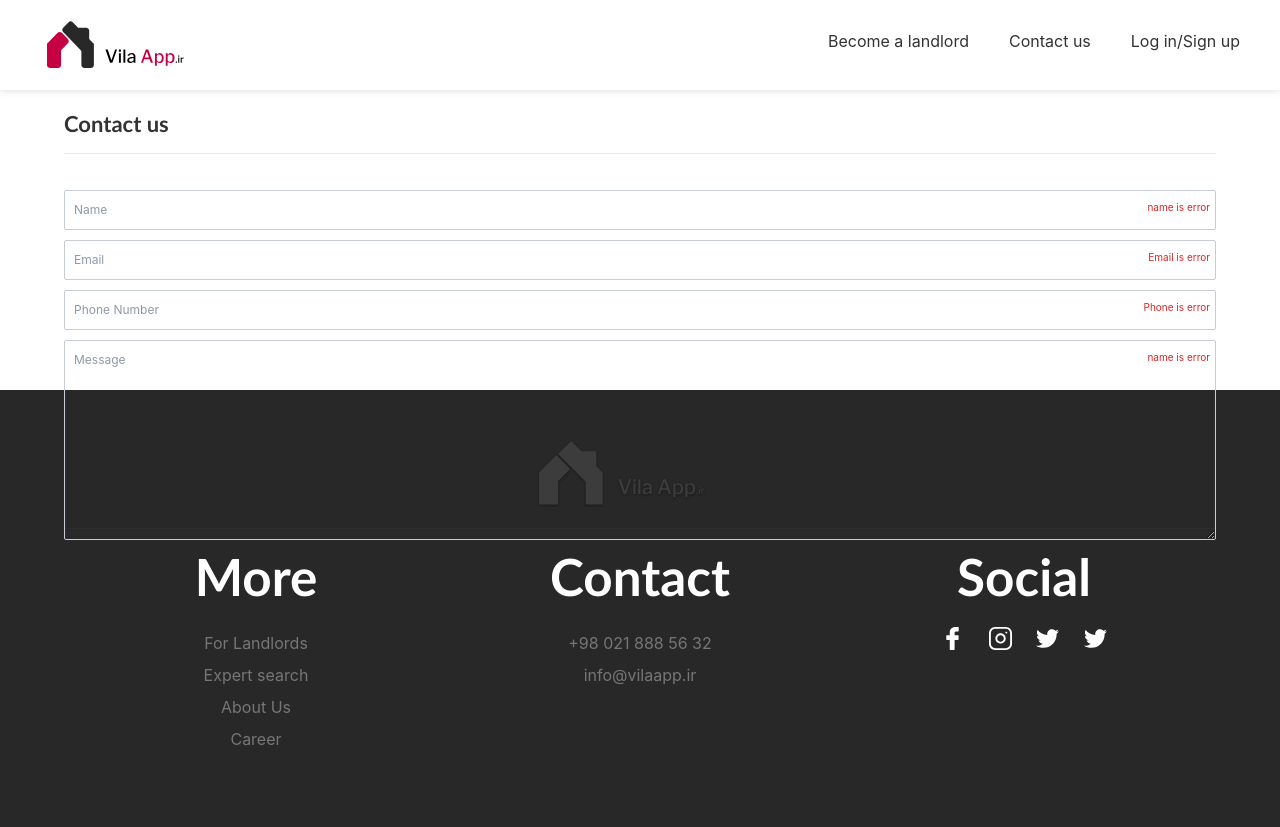
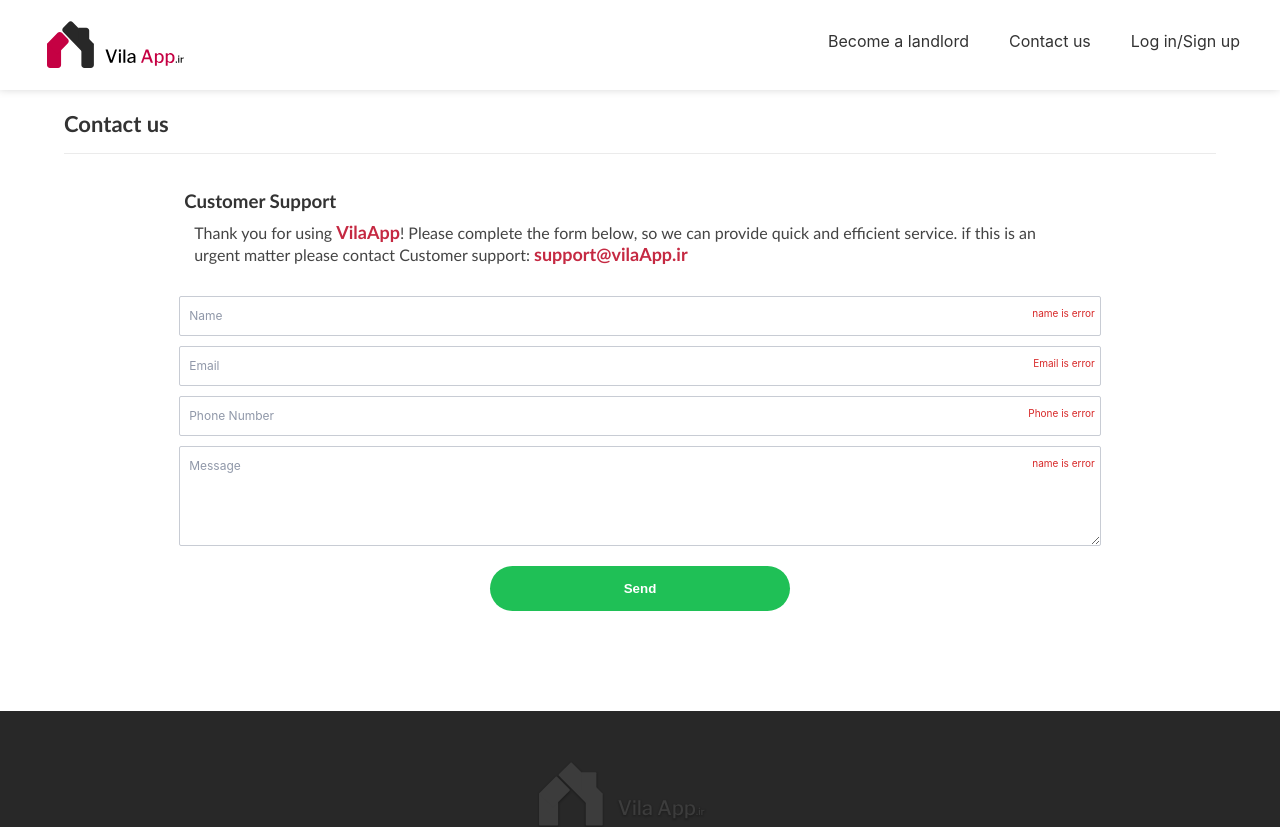
Before and after one commit to arasico/vilaapp, a React (Create React App) app: page /contact-us in a window 1280 px wide. Shown: the top 827 px of the page. Built offline with nearby package versions, Linux system fonts and the light colour scheme.

Commit message:
contact us is fixed

```diff
--- /dev/null
+++ b/src/en/components/commonInput/InputTextArea.css
@@ -0,0 +1,75 @@
+.Textarea{
+    width: 100%;
+    height: 100px;
+
+}
+.textarea-label {
+    position: relative;
+    margin:10px auto;
+    width: 100%;
+    /* max-height: 280px; */
+    height: 40px;
+
+  }
+  .textarea-label .span-label {
+    position: absolute;
+    top: 12px;
+    left: 7px;
+    font-size: 12px;
+    color: #9098a9;
+    z-index: -1;
+    transition: all .3s cubic-bezier(0.000, 0.555, 0.025, 0.985);
+    background-color: #fff;
+    padding: 0px 3px;
+    user-select: none;
+  }
+
+  .textarea-label textarea {
+    -webkit-appearance: none;
+    width: 100%;
+    font-family: inherit;
+    padding: 12px 0px 12px 5px;
+    max-height: 100px;
+    min-width: 100%;
+    font-size: 14px;
+    border: 1px solid #c8ccd4;
+    background: none;
+    border-radius: 2px;
+    color: #223254;
+    background-color: transparent;
+    transition: all .3s cubic-bezier(0.000, 0.555, 0.025, 0.985);
+
+  }
+
+
+
+  .textarea-label textarea:not(:placeholder-shown) + .span-label ,   .textarea-label textarea:focus + .span-label  {
+    color: rgb(0, 144, 207);
+    top: -8px;
+    font-size: 10px;
+    z-index: 4;
+    transition: all .3s cubic-bezier(0.000, 0.555, 0.025, 0.985);
+    user-select: none;
+
+  }
+
+  .textarea-label textarea:not(:placeholder-shown) + .span-label ,   .textarea-label textarea:focus + .span-label {
+    color: rgb(0, 144, 207);
+    top: -8px;
+    font-size: 10px;
+    z-index: 4;
+    transition: all .3s cubic-bezier(0.000, 0.555, 0.025, 0.985);
+    user-select: none;
+
+  }
+
+.textarea-error-text{
+    position: absolute;
+    font-size: 10px;
+    right: 6px;
+    color: #d72727;
+    top: 11px;
+    user-select: none;
+    z-index: 10;
+    background-color: #fff;
+}
--- a/src/en/components/commonInput/InputTextArea.js
+++ b/src/en/components/commonInput/InputTextArea.js
@@ -1,16 +1,16 @@
 import React from 'react';
 
-import './InputGroup.css';
+import './InputTextArea.css';
 
 
 
-const input = (props) => {
+const textarea = (props) => {
 
 
     return (
-        <div className="Inputbox">
+        <div className="Textarea">
 
-            <div  className="input-label">
+            <div  className="textarea-label">
                 <textarea    type={props.type}
                           onClick={props.clicked}
                           placeholder=" "
@@ -19,7 +19,7 @@ const input = (props) => {
                           required
                           />
                 <span className="span-label">{props.placeHolder }</span>
-                <span className="input-error-text" >{props.error}</span>
+                <span className="textarea-error-text" >{props.error}</span>
             </div>
 
 
@@ -27,4 +27,4 @@ const input = (props) => {
     )
 }
 
-export default input;
+export default textarea;
--- a/src/en/container/contactUs/contactUs.css
+++ b/src/en/container/contactUs/contactUs.css
@@ -0,0 +1,47 @@
+.contact-us-form-container{
+    width: 80%;
+    margin: auto;
+}
+
+.btn-container-form {
+    width: 300px;
+    margin: auto;
+    padding-bottom: 100px;
+
+}
+
+.contact-us-note {
+    font-family: 'Gill Sans', 'Gill Sans MT', Calibri, 'Trebuchet MS', sans-serif;
+    font-size: 16px;
+    color: #444;
+    width: 80%;
+    margin: auto;
+    padding: 10px 5px;
+
+
+}
+.contact-us-note h3 {
+    color: #333;
+    font-weight: 700;
+}
+
+.contact-us-note p {
+    padding: 10px;
+    line-height: 1.3em;
+}
+
+.contact-us-note p b{
+    color: #c52942;
+    font-size: 18px;
+}
+
+
+
+
+@media screen and (max-width: 450px) {
+    .btn-container-form{
+        width: 100%;
+    }
+
+
+}
--- a/src/en/container/contactUs/contactUs.js
+++ b/src/en/container/contactUs/contactUs.js
@@ -4,6 +4,7 @@ import './contactUs.css'
 import SubTitle from '../../components/common/subTitle/subTitle'
 import InputText from '../../components/commonInput/InputGroup'
 import InputTextArea from '../../components/commonInput/InputTextArea'
+import Button from '../../components/Button/Button'
 
 
 class ContactUsComponent extends Component {
@@ -11,13 +12,24 @@ class ContactUsComponent extends Component {
         super(props);
         this.state = {  }
     }
+
+    callSubmit(event){
+        event.preventDefault();
+        alert("its submit!")
+    }
     render() {
         return (
             <div className="container-fluid">
                 <div className="container pt100">
                     <SubTitle label="Contact us" />
+                    <div className="contact-us-note">
+                    <h3>Customer Support</h3>
+                    <p>
+                    Thank you for using <b>VilaApp</b>! Please complete the form below, so we can provide quick and efficient service. if this is an urgent matter please contact Customer support: <b>support@vilaApp.ir</b>
+                    </p>
+                    </div>
 
-                    <form>
+                    <form className="contact-us-form-container" onSubmit={this.callSubmit}>
                         <InputText
                             type={'text'} name="name"
                             placeHolder={'Name'}
@@ -46,7 +58,11 @@ class ContactUsComponent extends Component {
                             error={'name is error'}
                         />
 
+                          <div className="btn-container-form">
+                            <Button title={'Send'} bgcolor={'#1FC056'} hoverbgcolor={'#1fc056cc'} />
+                          </div>
                     </form>
+
 
                 </div>
             </div>
```
